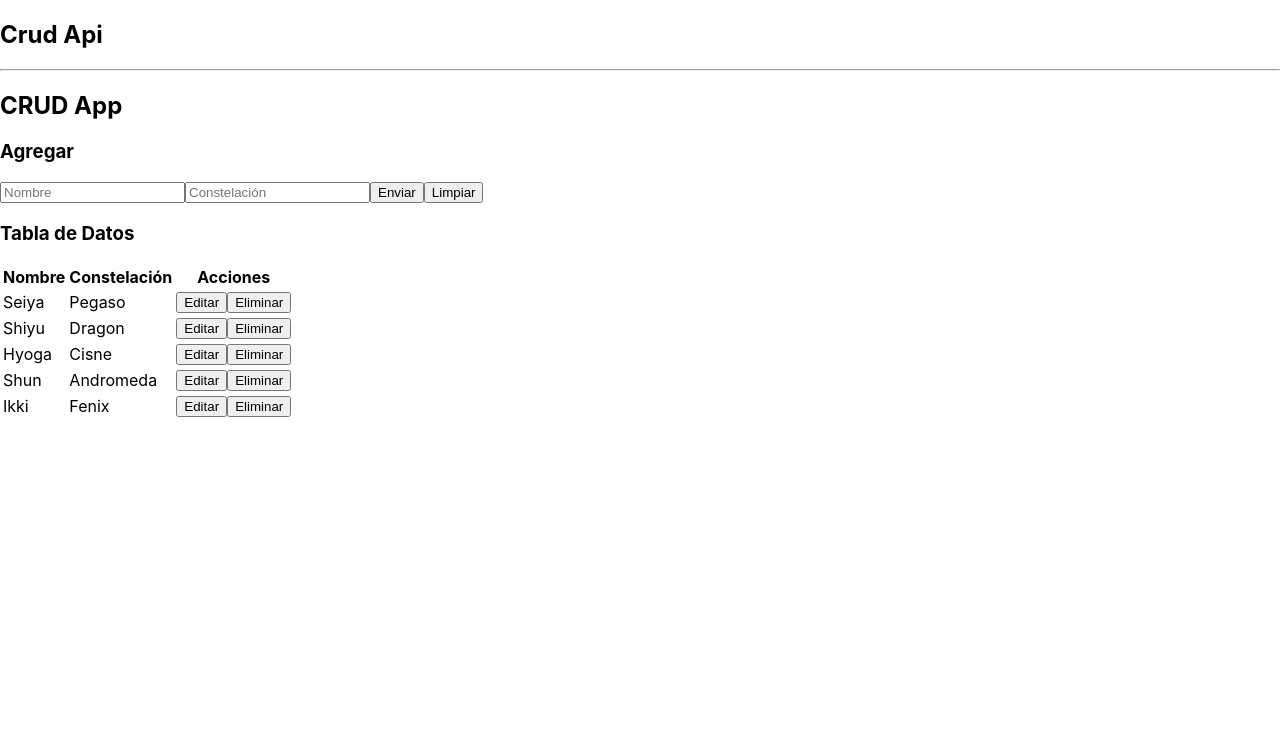
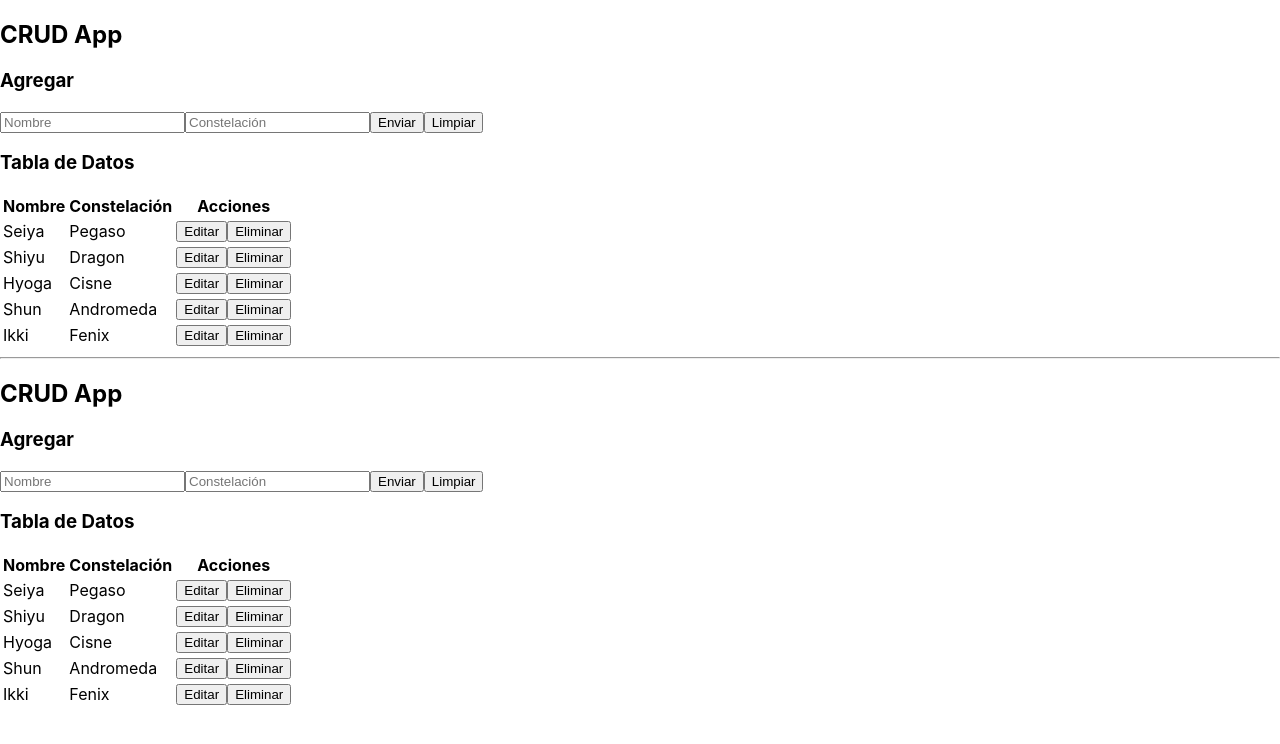
Before and after one commit to dashdancin/Ejercicios_React, a React (Create React App) app: page / in a window 1280 px wide. Shown: the top 744 px of the page. Built offline with nearby package versions, Linux system fonts and the light colour scheme.

Commit message:
CRUD app --> CRUD api

```diff
--- a/src/Components/CrudApi.js
+++ b/src/Components/CrudApi.js
@@ -1,9 +1,76 @@
-import React from 'react';
+import React, { useState } from 'react';
+import CrudForm from './CrudForm';
+import CrudTable from './CrudTable';
+
+const initialDb = [
+ {
+  id: 1,
+  name: 'Seiya',
+  constellation: 'Pegaso',
+ },
+ {
+  id: 2,
+  name: 'Shiyu',
+  constellation: 'Dragon',
+ },
+ {
+  id: 3,
+  name: 'Hyoga',
+  constellation: 'Cisne',
+ },
+ {
+  id: 4,
+  name: 'Shun',
+  constellation: 'Andromeda',
+ },
+ {
+  id: 5,
+  name: 'Ikki',
+  constellation: 'Fenix',
+ },
+];
 
 const CrudApi = () => {
+ const [db, setDb] = useState(initialDb);
+ const [dataToEdit, setDataToEdit] = useState(null);
+
+ const createData = (data) => {
+  data.id = Date.now();
+  setDb([...db, data]);
+ };
+
+ const updateData = (data) => {
+  let newData = db.map((el) => (el.id === data.id ? data : el));
+  setDb(newData);
+ };
+
+ const deleteData = (id) => {
+  let isDelete = window.confirm(
+   `¿Estas seguro de eliminar el registro con el id '${id}'?`
+  );
+
+  if (isDelete) {
+   let newData = db.filter((el) => el.id !== id);
+   setDb(newData);
+  } else {
+   return;
+  }
+ };
+
  return (
   <div>
-   <h2>Crud Api</h2>
+   <h2>CRUD App</h2>
+   <CrudForm
+    createData={createData}
+    updateData={updateData}
+    dataToEdit={dataToEdit}
+    setDataToEdit={setDataToEdit}
+   />
+   <CrudTable
+    data={db}
+    setDataToEdit={setDataToEdit}
+    deleteData={deleteData}
+   />
   </div>
  );
 };
```
